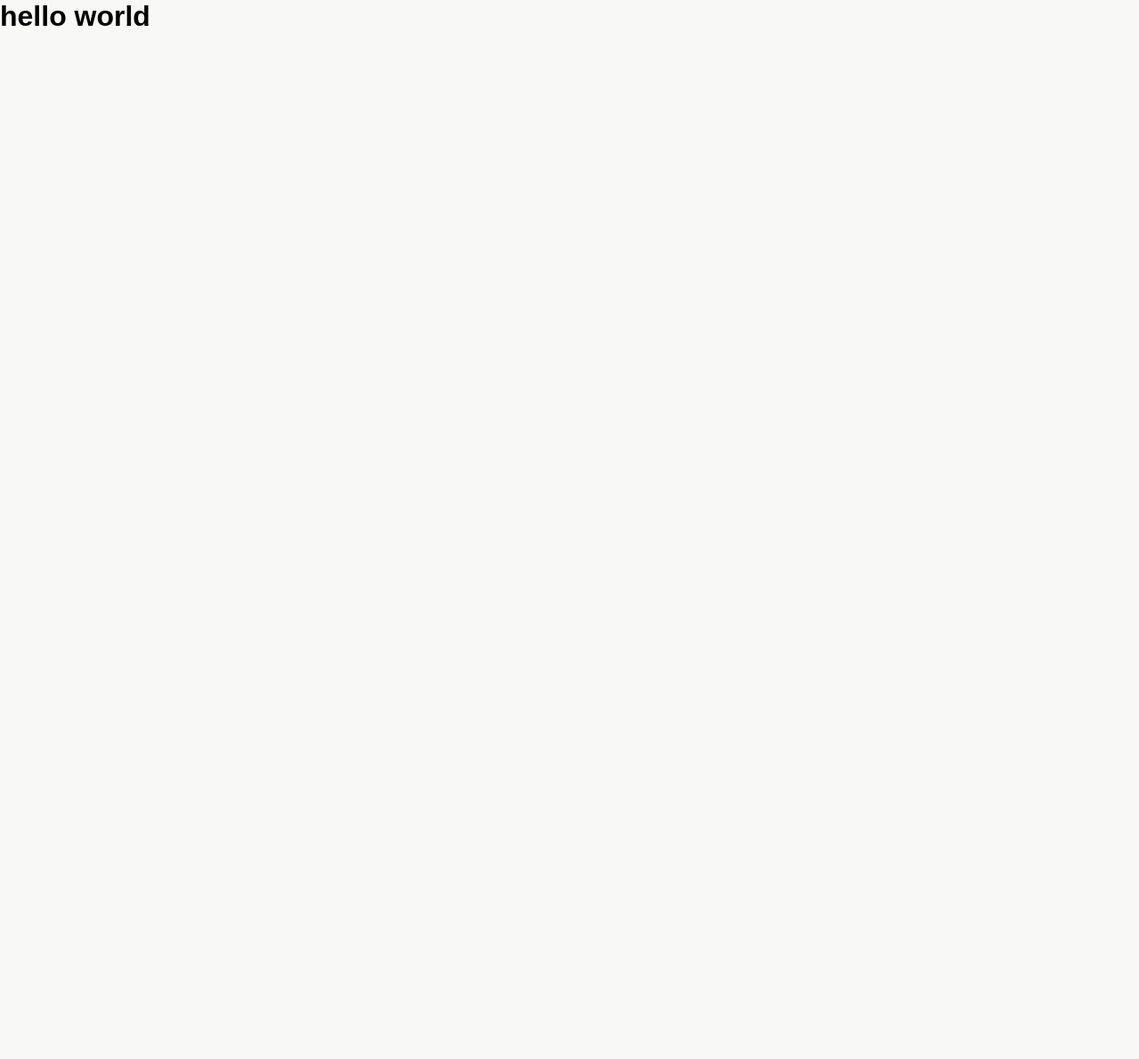
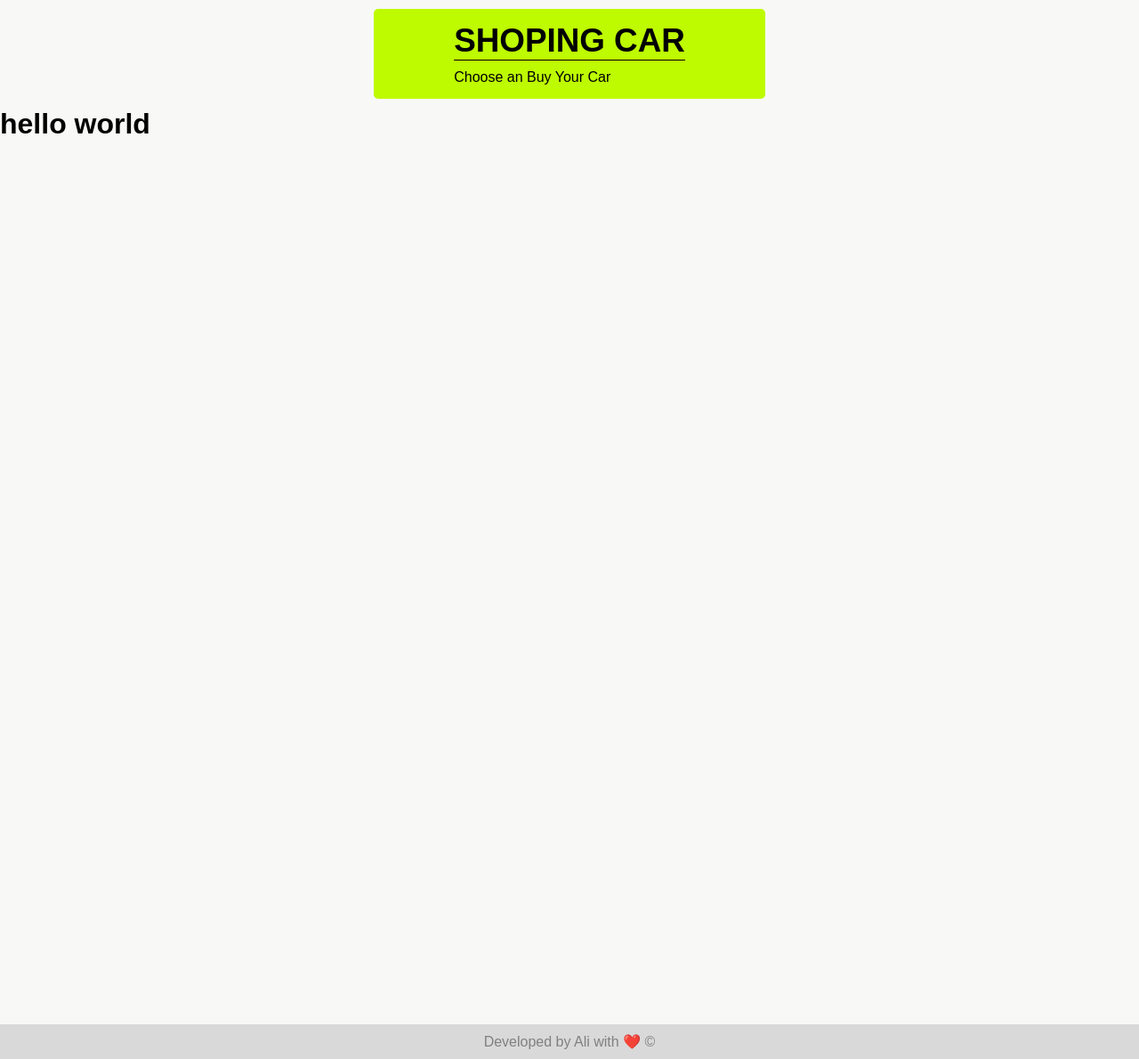
Before and after one commit to akineditor1/car-shoping, a Next.js app: page / in a window 1280 px wide. Shown: the whole page at 89% size. Before the commit the page ends 800 px from the top, so only its background shows below. Built offline with nearby package versions, Linux system fonts and the light colour scheme.

Commit message:
add layout components in project for header and footer

```diff
--- /dev/null
+++ b/components/layout/Layout.module.css
@@ -0,0 +1,40 @@
+.header {
+  display: flex;
+  flex-direction: column;
+  align-items: center;
+  padding: 15px 0;
+  background-color: #befa00;
+  width: 440px;
+  margin: 10px auto;
+  border-radius: 5px;
+}
+
+.header h2 {
+  font-size: 2.3rem;
+  border-bottom: 1px solid black;
+  width: fit-content;
+  margin-bottom: 10px;
+}
+
+.footer {
+  background-color: rgb(217, 217, 217);
+  text-align: center;
+  color: grey;
+  padding: 10px 0;
+  margin-top: 30px;
+}
+
+.footer a {
+  text-decoration: none;
+  color: rgb(69, 69, 69);
+}
+
+.container {
+  min-height: 1000px;
+}
+
+@media (max-width: 600px) {
+  .header {
+    width: 320px;
+  }
+}
--- /dev/null
+++ b/components/layout/layout.js
@@ -0,0 +1,21 @@
+import Link from "next/link";
+import style from "./Layout.module.css";
+function Layout({ children }) {
+  return (
+    <>
+      <header className={style.header}>
+        <Link href="/">
+          <h2>SHOPING CAR</h2>
+          <p>Choose an Buy Your Car</p>
+        </Link>
+      </header>
+      <div className={style.container}>{children}</div>
+
+      <footer className={style.footer}>
+        <p>Developed by Ali with ❤️ &copy;</p>
+      </footer>
+    </>
+  );
+}
+
+export default Layout;
--- a/pages/_app.js
+++ b/pages/_app.js
@@ -1,5 +1,10 @@
 import "@/styles/globals.css";
+import Layout from "@/components/layout/layout";
 
 export default function App({ Component, pageProps }) {
-  return <Component {...pageProps} />;
+  return (
+    <Layout>
+      <Component {...pageProps} />
+    </Layout>
+  );
 }
```
